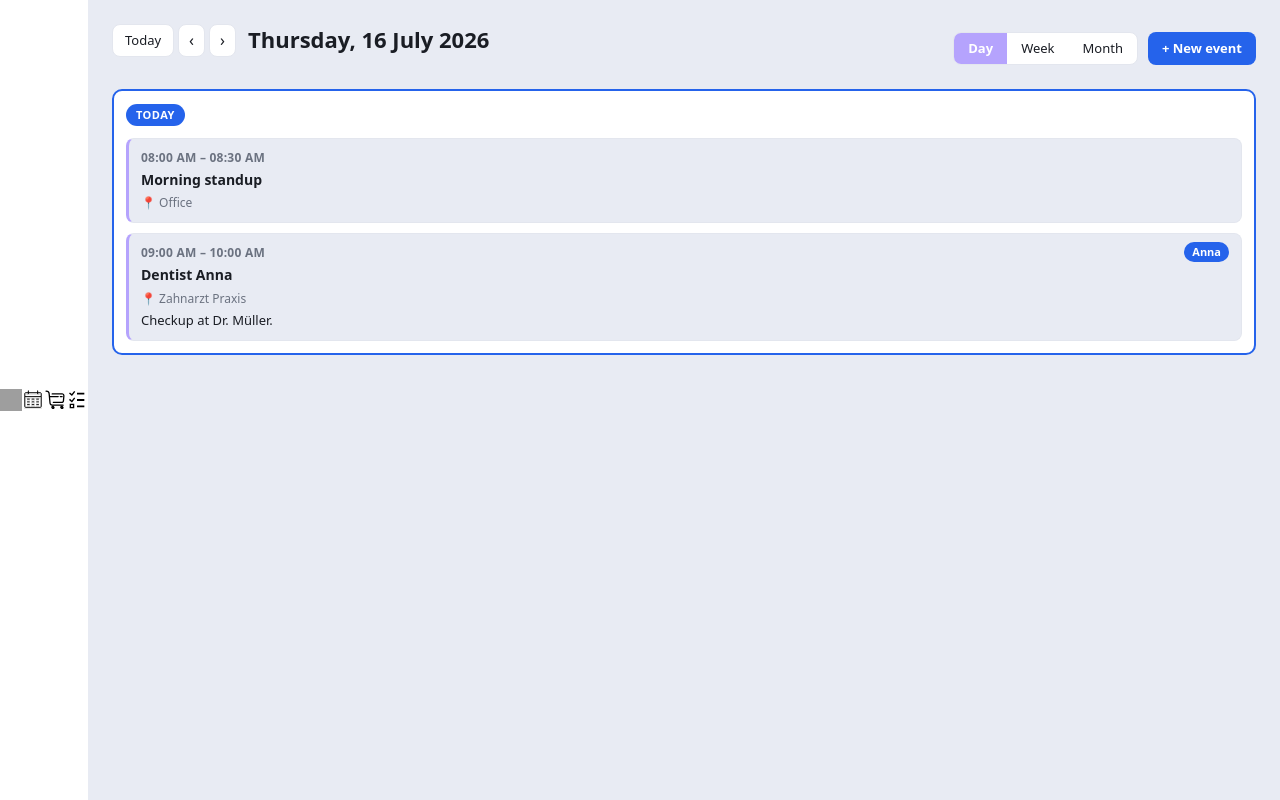
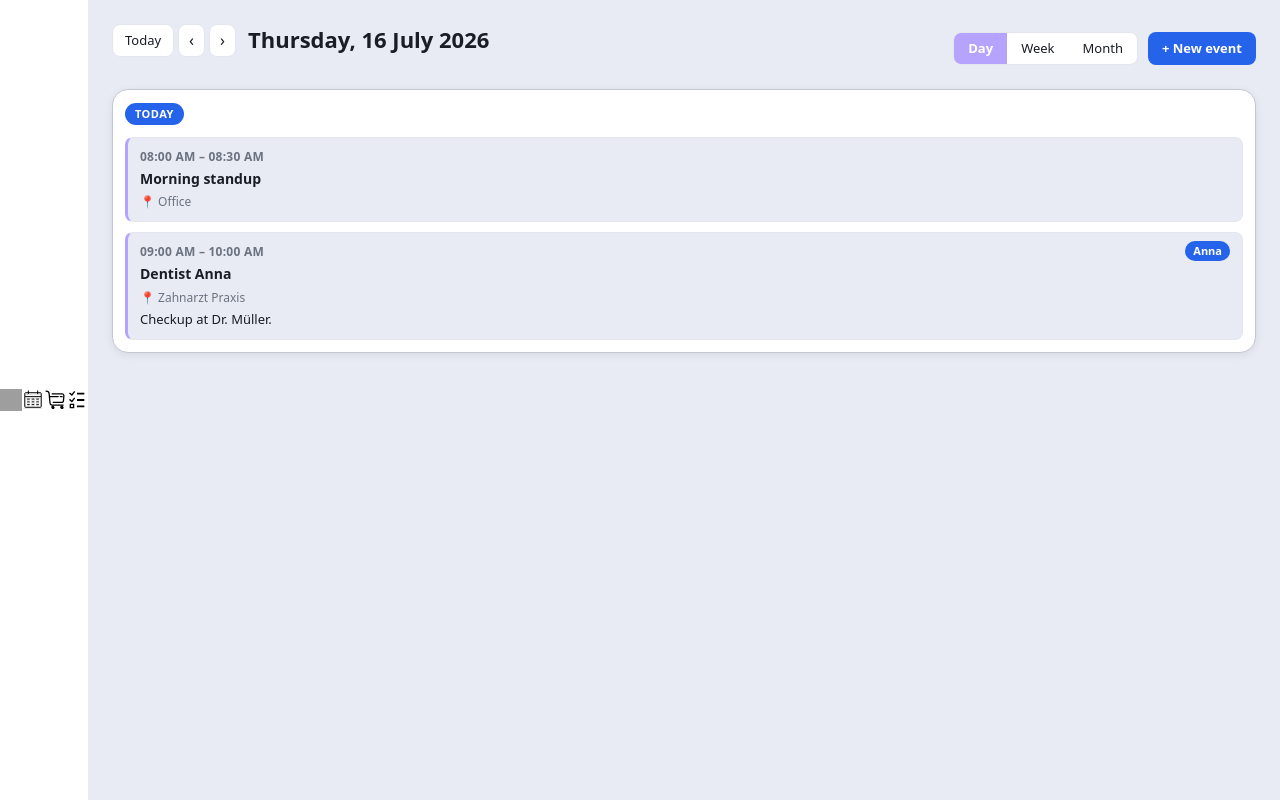
Before and after one commit to Avdiji/home_dashboard, a React (Vite) app in the folder frontend/: page /calendar in a window 1280 px wide. Built offline with nearby package versions, Linux system fonts and the light colour scheme; grey boxes are pictures that could not be loaded.

Commit message:
cosmetic changes

```diff
--- a/frontend/src/components/cards/card.module.css
+++ b/frontend/src/components/cards/card.module.css
@@ -1,8 +1,8 @@
 .card {
   background: var(--panel);
-  border: 1px solid #c3c7d4;
+  border: 1px solid var(--line-strong);
   border-radius: 16px;
-  box-shadow: 0 2px 8px rgba(0, 0, 0, 0.08);
+  box-shadow: var(--shadow-card);
   padding: 18px;
   min-width: 0;
 }
--- a/frontend/src/theme/tokens.css
+++ b/frontend/src/theme/tokens.css
@@ -12,6 +12,7 @@
   --overlay: rgba(0, 0, 0, 0.4);
   --shadow-sm: 0 2px 6px rgba(0, 0, 0, 0.07);
   --shadow-md: 0 8px 24px rgba(0, 0, 0, 0.12);
+  --shadow-card: 0 2px 8px rgba(0, 0, 0, 0.08);
   --shadow-lg: 0 12px 40px rgba(0, 0, 0, 0.2);
   --ok: #16a34a;
   --warn: #ca8a04;
--- a/frontend/src/views/calendar/components/day_view.module.css
+++ b/frontend/src/views/calendar/components/day_view.module.css
@@ -1,12 +1,9 @@
 .day {
   background: var(--panel);
-  border: 1px solid var(--line);
-  border-radius: 10px;
+  border: 1px solid var(--line-strong);
+  border-radius: 16px;
+  box-shadow: var(--shadow-card);
   padding: 12px;
-}
-
-.day.today {
-  border: 2px solid var(--accent-2);
 }
 
 .today_badge {
```
Also changed, not shown: 1 other file (tests, documents, lock files or other folders).
